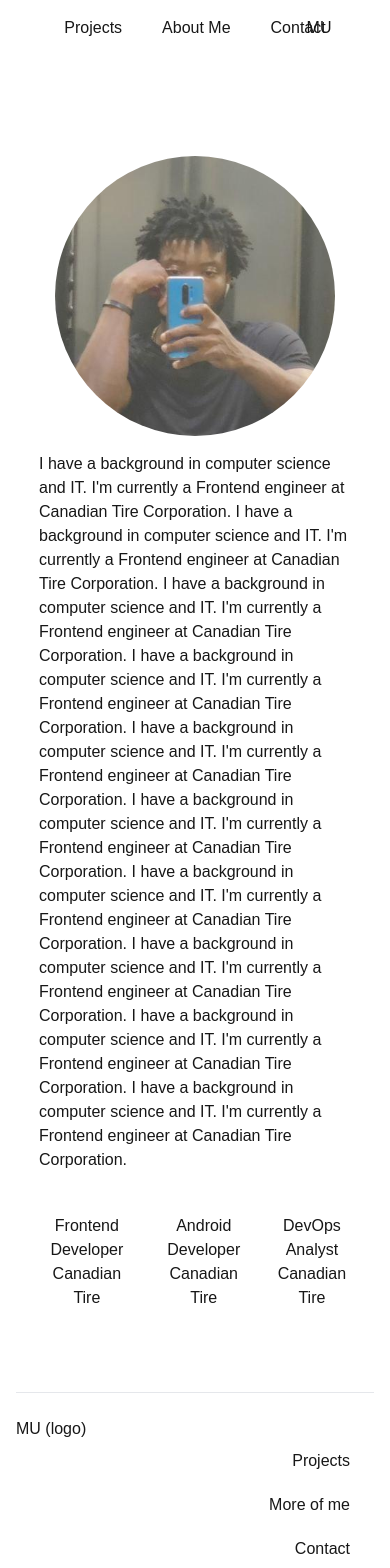
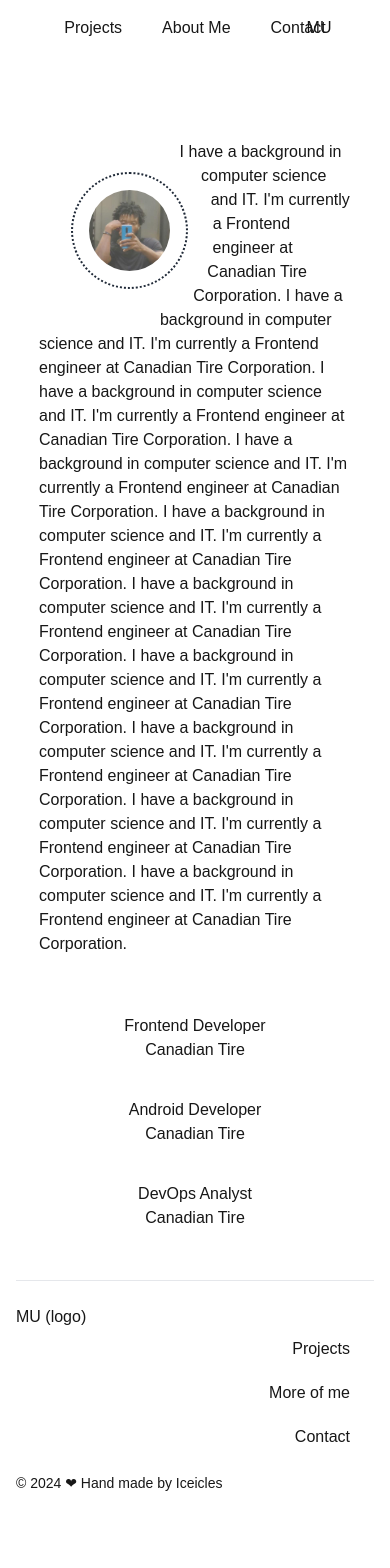
Before and after one commit to iceicles/portfolio, a Next.js app: page /about-me in a window 390 px wide. Shown: the top 1568 px of the page. After the commit the page ends 1509 px from the top, so only its background shows below. Built offline with nearby package versions, Linux system fonts and the light colour scheme.

Commit message:
responsive styles for about me page

```diff
--- a/app/globals.css
+++ b/app/globals.css
@@ -21,7 +21,12 @@ body {
 }
 
 @layer utilities {
-  .shape-outside-circle {
-    shape-outside: circle(50%);
+  /* contains some group of styles relating to profile pic */
+  .profile-pic {
+    shape-outside: circle(46%);
+    aspect-ratio: 1/1;
+    object-fit: cover;
+    max-width: 30vw;
+    margin: 2rem;
   }
 }
--- a/components/Card/AboutMeCardShort/index.tsx
+++ b/components/Card/AboutMeCardShort/index.tsx
@@ -17,7 +17,7 @@ const AboutMeCardShort: FC<AboutMeCardShort> = ({
     <>
       <button
         onClick={() => onClick(id)}
-        className='border-white border-2 p-2 rounded-xl ml-2.5 sm:ml-0 first:ml-0'
+        className='border-white border-2 p-2 rounded-xl '
       >
         <h1>{title}</h1>
         <p>{workplace}</p>
@@ -26,4 +26,5 @@ const AboutMeCardShort: FC<AboutMeCardShort> = ({
   );
 };
 
+//ml-2.5 sm:ml-0 first:ml-0
 export default AboutMeCardShort;
--- a/containers/about-page/main-section/index.tsx
+++ b/containers/about-page/main-section/index.tsx
@@ -4,8 +4,8 @@ import { ProfilePicture } from '../../home-page/hero-section/ProfilePic/ProfileP
 const MainSection = () => {
   return (
     <>
-      <div className='w-[80vw] lg:w-[50vw] md:w-[60vw] md:ml-[10vw] flex flex-col sm:block self-center gap-0'>
-        <ProfilePicture additionalClass='float-left shape-outside-circle' />
+      <div className='w-[80vw] lg:w-[50vw] md:w-[60vw] md:ml-[10vw] block self-center gap-0'>
+        <ProfilePicture additionalClass='float-left profile-pic' />
         <p>
           I have a background in computer science and IT. I'm currently a
           Frontend engineer at Canadian Tire Corporation. I have a background in
--- a/containers/about-page/timeline-section/index.tsx
+++ b/containers/about-page/timeline-section/index.tsx
@@ -8,7 +8,7 @@ interface TimelineSection {
 
 const TimelineSection: FC<TimelineSection> = ({ showModal }) => {
   return (
-    <div className='flex md:flex-col m-auto sm:gap-[5vw] justify-evenly sm:flex-wrap p-8 md:p-0'>
+    <div className='flex flex-col sm:flex-row md:flex-col mx-12 mt-12 sm:m-auto sm:mt-12 gap-4 sm:gap-[5vw] justify-evenly sm:flex-wrap'>
       {AboutMeCards.map((card) => (
         <React.Fragment key={card.id}>
           <AboutMeCardShort
--- a/containers/home-page/hero-section/ProfilePic/ProfilePicture.tsx
+++ b/containers/home-page/hero-section/ProfilePic/ProfilePicture.tsx
@@ -9,7 +9,7 @@ export const ProfilePicture: FC<ProfilePicProps> = ({ additionalClass }) => {
   return (
     <div>
       <Image
-        className={`p-4 rounded-[50%] aspect-w-[1] aspect-h-[1] ${additionalClass}`}
+        className={`p-4 rounded-[50%] border-dotted border-2 border-gray-800 ${additionalClass}`}
         src='/profilepic.png'
         alt='Moses Umogbai'
         width={350}
```
